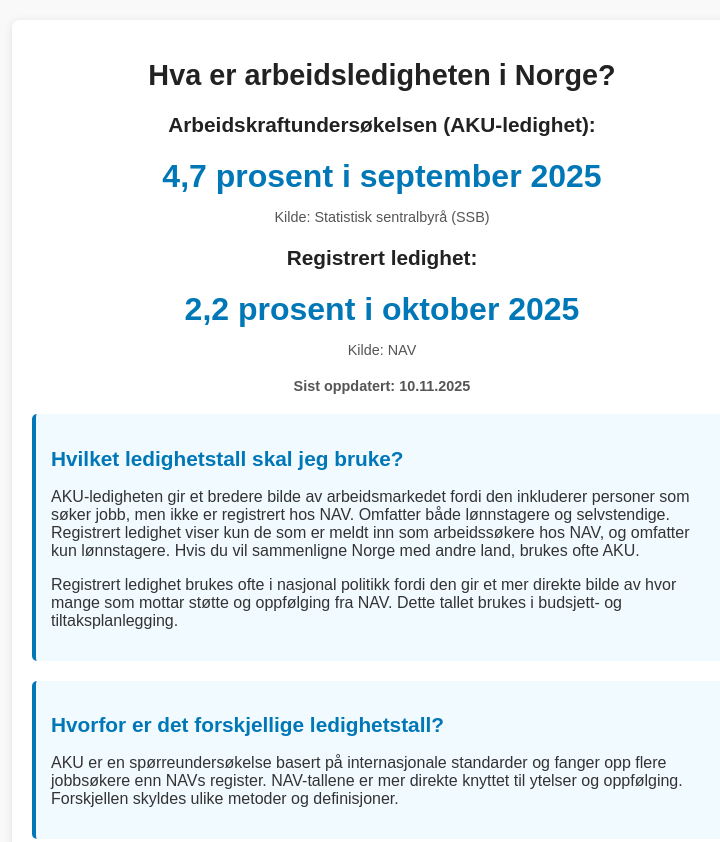
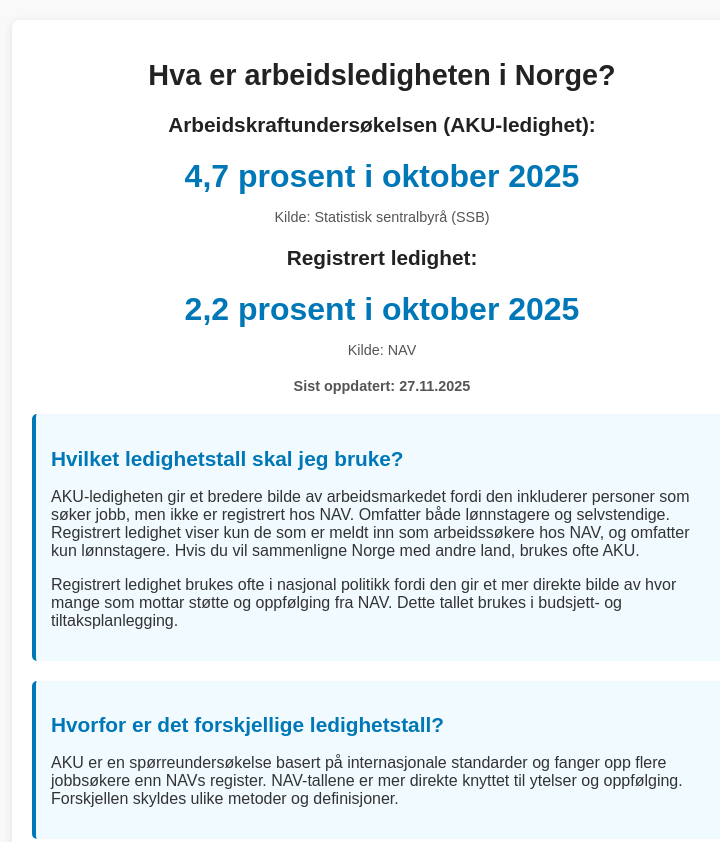
Before and after one commit to arbeidsledighet/arbeidsledighet, a plain HTML site: page index.html in a window 1280 px wide. Shown: the top 842 px of the page, without its empty margins (258-978 px from the left). Drawn offline with Linux system fonts and the light colour scheme.

Commit message:
Update index.html
AKU oktober 2025

```diff
--- a/index.html
+++ b/index.html
@@ -69,7 +69,7 @@
 
         <div class="data-section">
             <p class="data-title">Arbeidskraftundersøkelsen (AKU-ledighet):</p>
-            <p class="data-value">4,7 prosent i september 2025</p>
+            <p class="data-value">4,7 prosent i oktober 2025</p>
             <p class="source">Kilde: Statistisk sentralbyrå (SSB)</p>
         </div>
 
@@ -79,7 +79,7 @@
             <p class="source">Kilde: NAV</p>
         </div>
 
-        <p class="source"><strong>Sist oppdatert: 10.11.2025</strong></p>
+        <p class="source"><strong>Sist oppdatert: 27.11.2025</strong></p>
 
         <div class="info-box">
             <h2>Hvilket ledighetstall skal jeg bruke?</h2>
```
